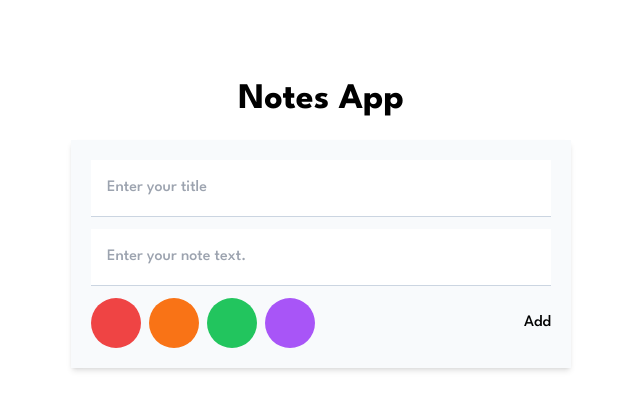
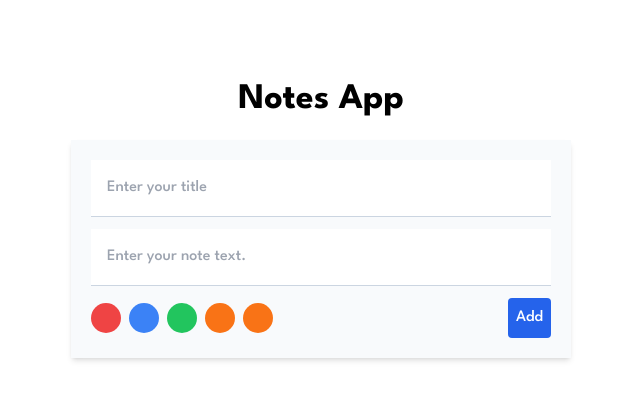
Before and after one commit to Mark-Alexis-Posadas/react-mini-practice, a React (Vite) app: page / in a window 1280 px wide. Shown: the top 410 px of the page, without its empty margins (319-959 px from the left). Built offline with nearby package versions, Linux system fonts and the light colour scheme.

Commit message:
added handle add functionality

```diff
--- /dev/null
+++ b/src/components/NotesApp/NoteItem.jsx
@@ -0,0 +1,11 @@
+import React from "react";
+
+export const NoteItem = ({ note }) => {
+  return (
+    <div className="p-2 rounded">
+      <h1 className="font-bold mb-5">{note.title}</h1>
+      <p className="text-sm text-gray-200">{note.text}</p>
+      <button>edit</button>
+    </div>
+  );
+};
--- a/src/components/NotesApp/NotesApp.jsx
+++ b/src/components/NotesApp/NotesApp.jsx
@@ -1,45 +1,76 @@
-import React from "react";
+import { useState } from "react";
+import { NoteItem } from "./NoteItem";
 
 const NotesApp = () => {
+  const [title, setTitle] = useState("");
+  const [text, setText] = useState("");
+  const [submittedNotes, setSubmittedNotes] = useState([]);
+
+  const handleFormSubmit = (e) => {
+    e.preventDefault();
+    if (!title || !text) {
+      alert("please add note");
+      return;
+    }
+    const notes = {
+      title: title,
+      text: text,
+    };
+    setSubmittedNotes((prev) => [...prev, notes]);
+  };
+
   return (
     <div className="p-20 flex flex-col items-center">
       <h1 className="text-4xl font-bold mb-5">Notes App</h1>
       <form
-        action=""
         className="bg-slate-50 shadow-md p-5 w-[500px] flex flex-col"
+        onSubmit={handleFormSubmit}
       >
         <input
+          onChange={(e) => setTitle(e.target.value)}
+          value={title}
           type="text"
           className="border-b border-slate-300 mb-3 p-4"
           placeholder="Enter your title"
         />
         <input
+          onChange={(e) => setText(e.target.value)}
+          value={text}
           type="text"
           className="border-b border-slate-300 mb-3 p-4"
           placeholder="Enter your note text."
         />
+
         <div className="flex items-center justify-between">
           <div className="flex items-center gap-2">
-            <button
-              type="button"
-              className="w-[50px] h-[50px] rounded-full bg-red-500"
-            ></button>
-            <button
-              type="button"
-              className="w-[50px] h-[50px] rounded-full bg-orange-500"
-            ></button>
-            <button
-              type="button"
-              className="w-[50px] h-[50px] rounded-full bg-green-500"
-            ></button>
-            <button
-              type="button"
-              className="w-[50px] h-[50px] rounded-full bg-purple-500"
-            ></button>
+            {Array(5)
+              .fill(null)
+              .map((_, index) => (
+                <button
+                  key={index}
+                  type="button"
+                  className={`w-[30px] h-[30px] rounded-full ${
+                    index === 0
+                      ? "bg-red-500"
+                      : index === 1
+                      ? "bg-blue-500"
+                      : index === 2
+                      ? "bg-green-500"
+                      : "bg-orange-500"
+                  }`}
+                ></button>
+              ))}
           </div>
-          <button type="submit">Add</button>
+          <button type="submit" className="text-white p-2 rounded bg-blue-600">
+            Add
+          </button>
         </div>
       </form>
+      <div className="flex items-center gap-3">
+        {submittedNotes.map((note, index) => (
+          <NoteItem key={index} note={note} />
+        ))}
+      </div>
     </div>
   );
 };
```
